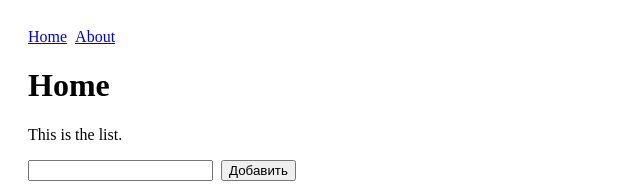
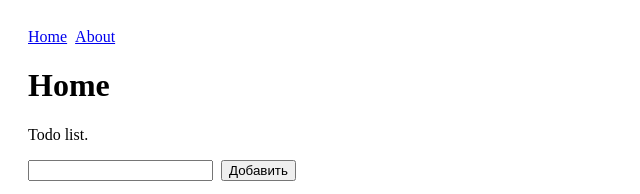
Before and after one commit to kantikYang/infost, a React (Create React App) app: page / in a window 1280 px wide. Shown: the top 194 px of the page, without its empty margins (0-640 px from the left). Built offline with nearby package versions, Linux system fonts and the light colour scheme.

Commit message:
feat(home): change home description

```diff
--- a/src/pages/Home.tsx
+++ b/src/pages/Home.tsx
@@ -10,7 +10,7 @@ export const Home: FC = () => {
         <title>Home page</title>
       </Helmet>
       <h1 data-testid="page-title">Home</h1>
-      <p>This is the list.</p>
+      <p>Todo list.</p>
       <TodoList />
     </>
   );
```
